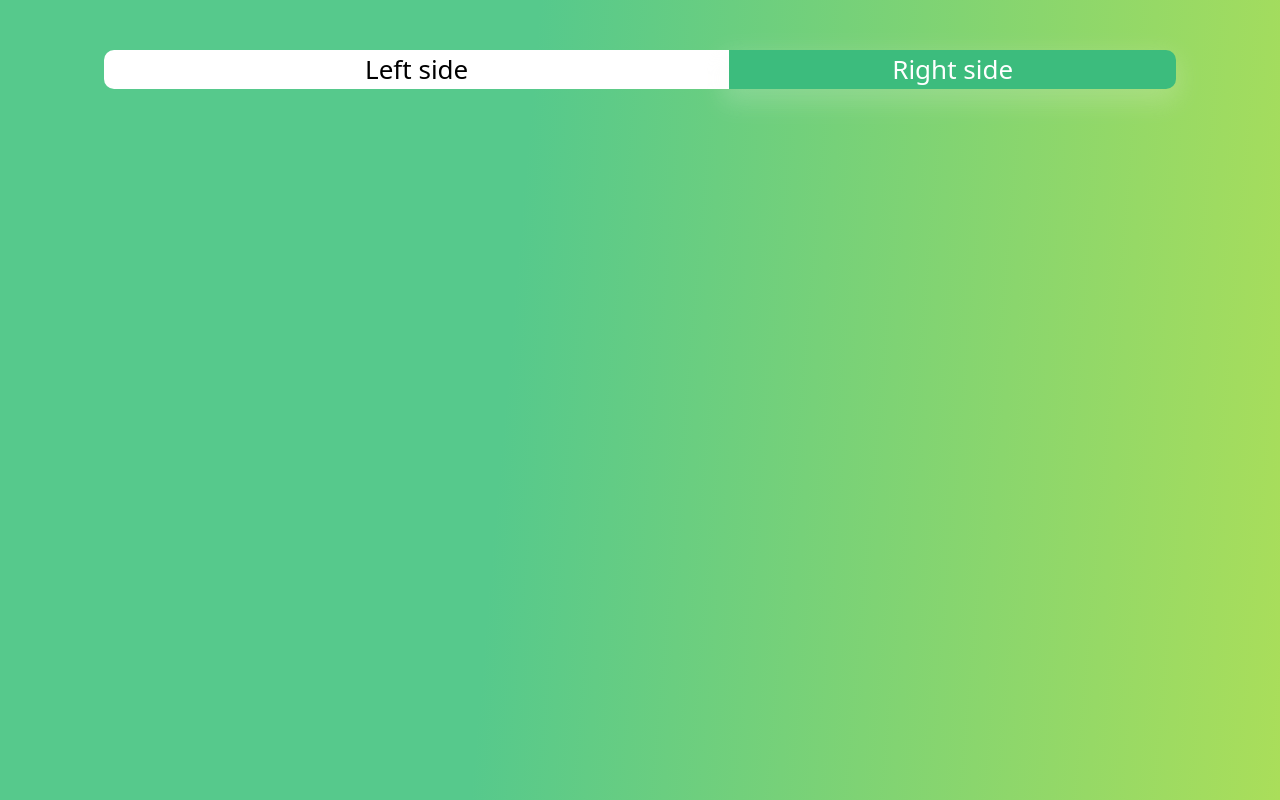
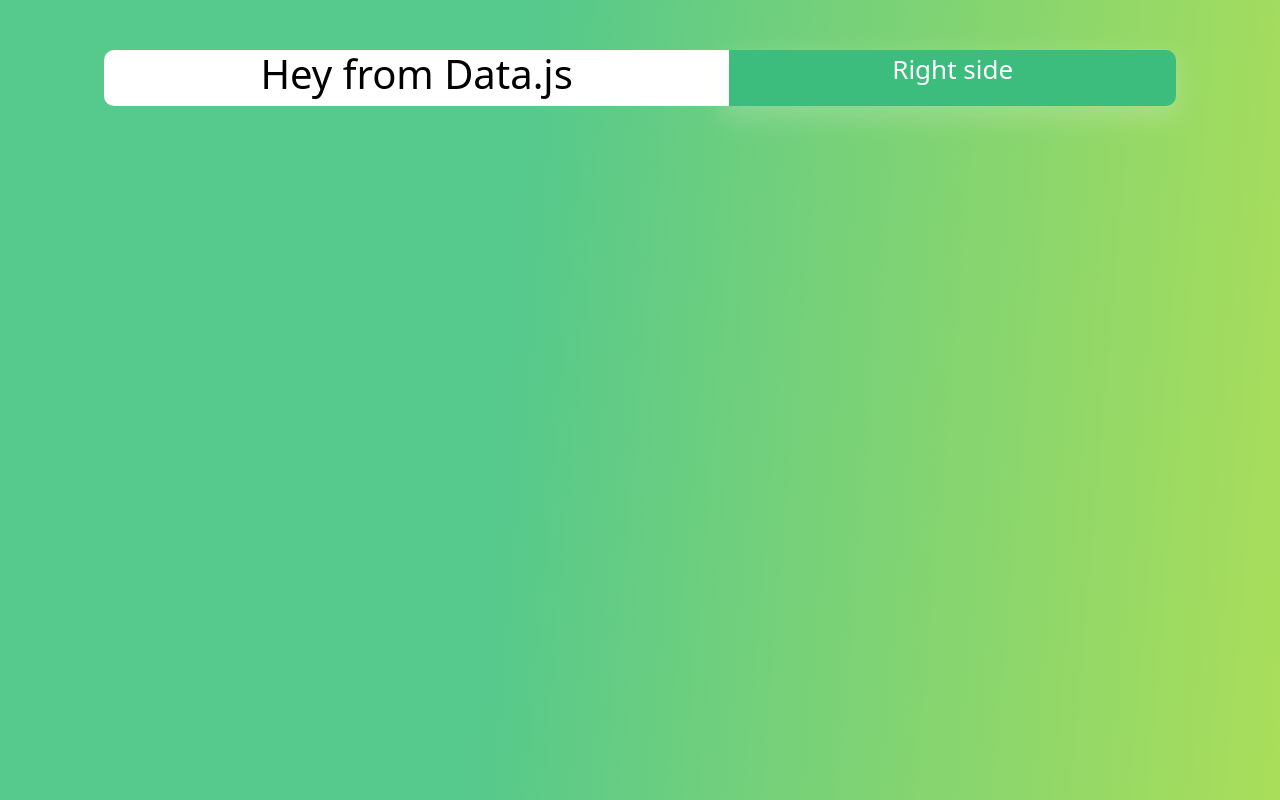
Before and after one commit to MarianaTellezR/currency-converter-mariana-tellez, a React (Create React App) app: page / in a window 1280 px wide. Built offline with nearby package versions, Linux system fonts and the light colour scheme.

Commit message:
Created Data.js component

```diff
--- a/src/CurrencyConverter.js
+++ b/src/CurrencyConverter.js
@@ -1,11 +1,14 @@
 import React from "react";
 import "./CurrencyConverter.css";
+import Data from "./Data";
 
 export default function CurrencyConverter() {
   return (
     <div className="CurrencyConverter">
       <div className="row">
-        <div className="col-12 col-sm-7 left-side ">Left side</div>
+        <div className="col-12 col-sm-7 left-side ">
+          <Data />
+        </div>
         <div className="col-12 col-sm-5 right-side ">Right side</div>
       </div>
     </div>
--- /dev/null
+++ b/src/Data.js
@@ -0,0 +1,5 @@
+import React from "react";
+
+export default function Data() {
+  return <h1>Hey from Data.js</h1>;
+}
```
